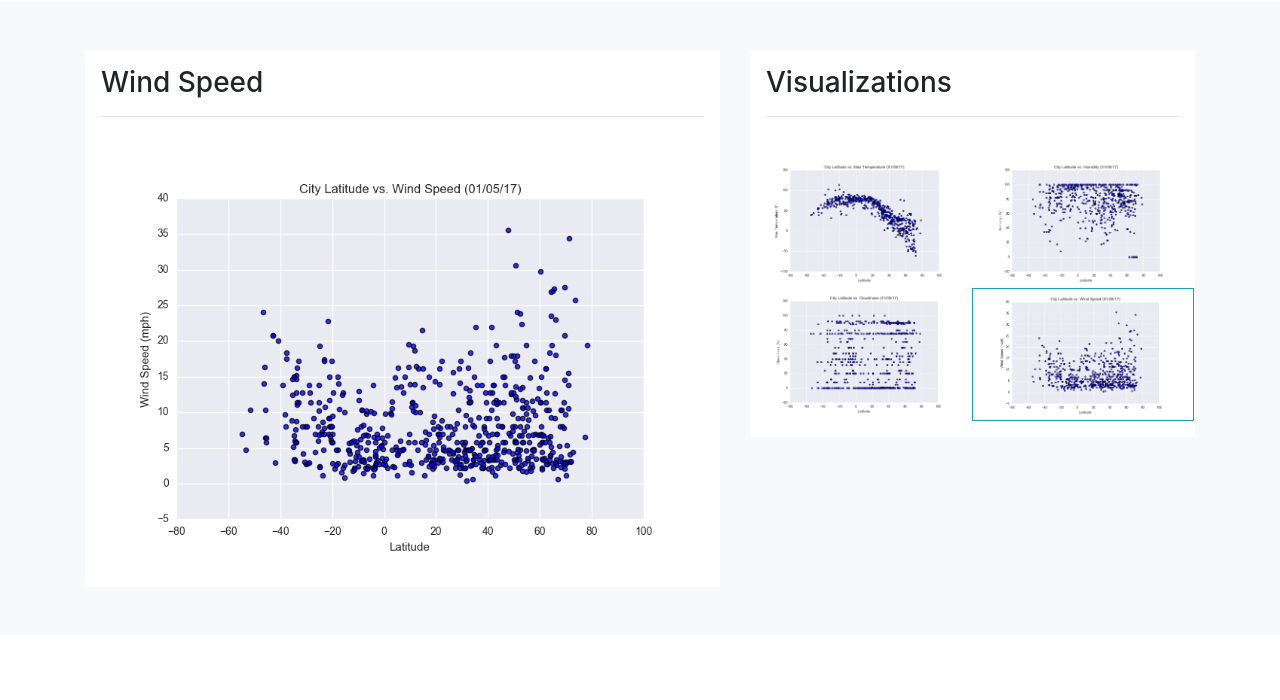
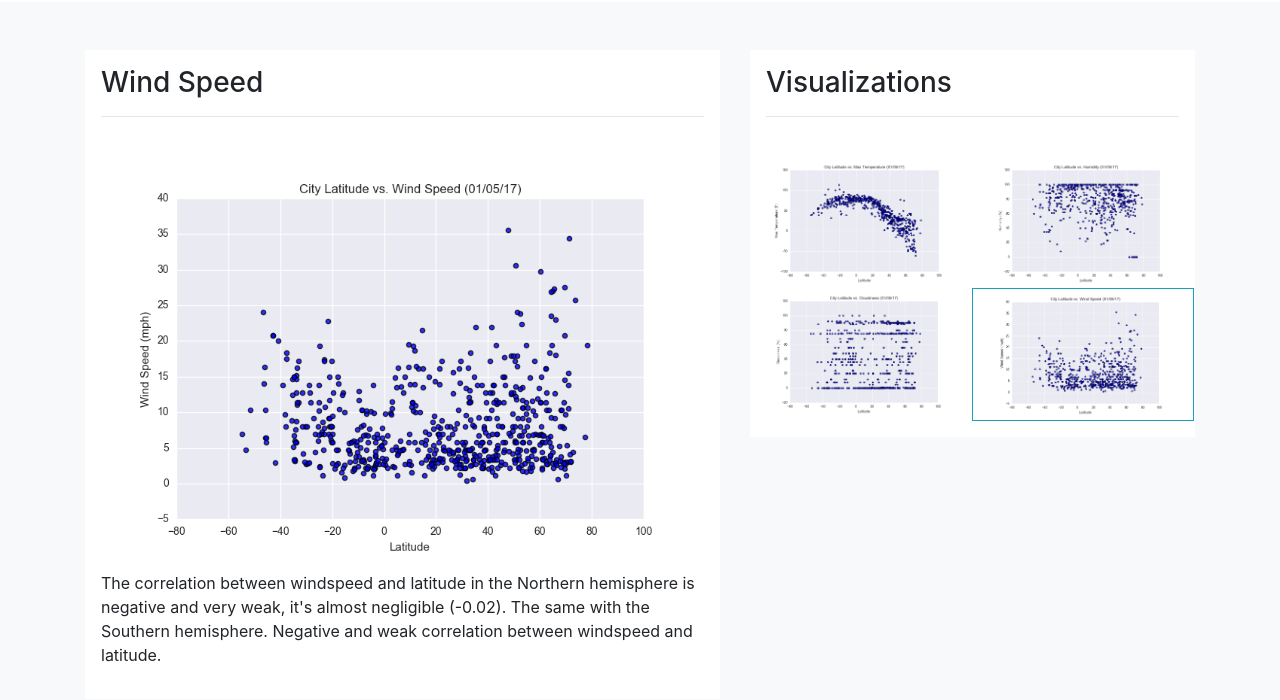
Before and after one commit to bay0624/web-design-challenge, a plain HTML site: page wind.html in a window 1280 px wide. Shown: the part 70-770 px from the top of the page. Drawn offline with nearby package versions, Linux system fonts and the light colour scheme.

Commit message:
Update contents

```diff
--- a/wind.html
+++ b/wind.html
@@ -7,7 +7,7 @@
         integrity="sha384-ggOyR0iXCbMQv3Xipma34MD+dH/1fQ784/j6cY/iJTQUOhcWr7x9JvoRxT2MZw1T" crossorigin="anonymous">
 
     <!-- <link rel="stylesheet" href="static/css/style.css"> -->
-    <title>Web Design Challenge</title>
+    <title>Weather Analysis Dashboard</title>
 
 <body>
     <nav class="navbar navbar-expand-lg navbar-light bg-white">
@@ -53,6 +53,9 @@
                         <h3>Wind Speed</h3>
                         <hr></br>
                         <img src="static/images/Fig4.png" class="img-fluid" alt="Wind_speed">
+                        <p>The correlation between windspeed and latitude in the Northern hemisphere is negative and
+                            very weak, it's almost negligible (-0.02). The same with the Southern hemisphere. Negative
+                            and weak correlation between windspeed and latitude.</p>
                     </div>
                 </div>
                 <div class="col-lg-5">
@@ -69,8 +72,8 @@
                         <div class="row row-cols-*">
                             <div class="col-xl"><a href="cloud.html"><img class="img-fluid" src="static/images/Fig3.png"
                                         alt="Cloudiness"></a></div>
-                            <div class="col-xl border border-info"><a href="wind.html"><img class="img-fluid" src="static/images/Fig4.png"
-                                        alt="Wind Speed"></span></a></div>
+                            <div class="col-xl border border-info"><a href="wind.html"><img class="img-fluid"
+                                        src="static/images/Fig4.png" alt="Wind Speed"></span></a></div>
                         </div>
 
                         <!-- </div> -->
```
Also changed, not shown: temp.html (+1 -1 lines).
